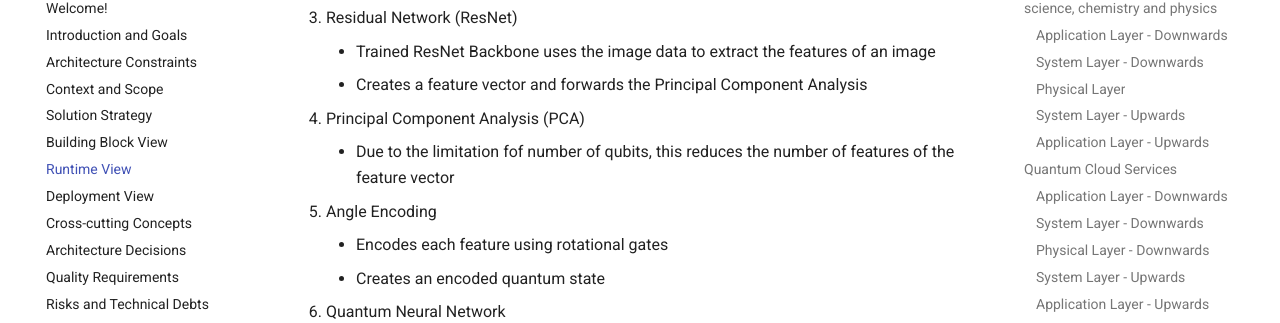
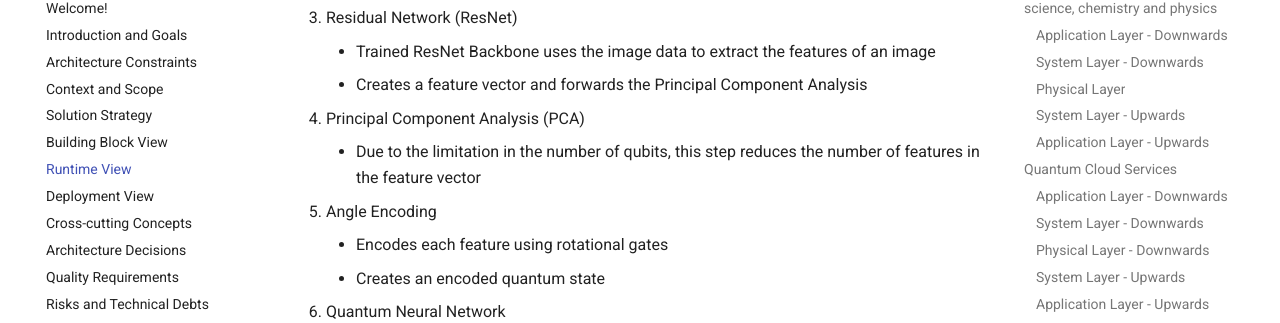
Before and after one commit to FullStaQD/architecture, an MkDocs documentation site: the page built from docs/06_runtime_view.md, in a window 1280 px wide and 900 px high, scrolled down 10522 px. Shown: the part 118-441 px from the top of the window. Built offline with MkDocs 1.6.1 and Material for MkDocs 9.7.7, drawn with Linux system fonts in a browser that asks for light colours; comment, search, counter and statistics services are not loaded; the version menu is left out.

Commit message:
Update docs/06_runtime_view.md
Co-authored-by: Max Schweikart <60352933+schweikart@users.noreply.github.com>
Signed-off-by: RinorKIT <tc4656@kit.edu>

```diff
--- a/docs/06_runtime_view.md
+++ b/docs/06_runtime_view.md
@@ -241,7 +241,7 @@ In the figure below, depicts the inference process with regular arrows, and the
     - Creates a feature vector and forwards the Principal Component Analysis
 
 4. Principal Component Analysis (PCA)
-    - Due to the limitation fof number of qubits, this  reduces the number of features of the feature vector
+    - Due to the limitation in the number of qubits, this step reduces the number of features in the feature vector
 
 5. Angle Encoding
     - Encodes each feature using rotational gates
```
